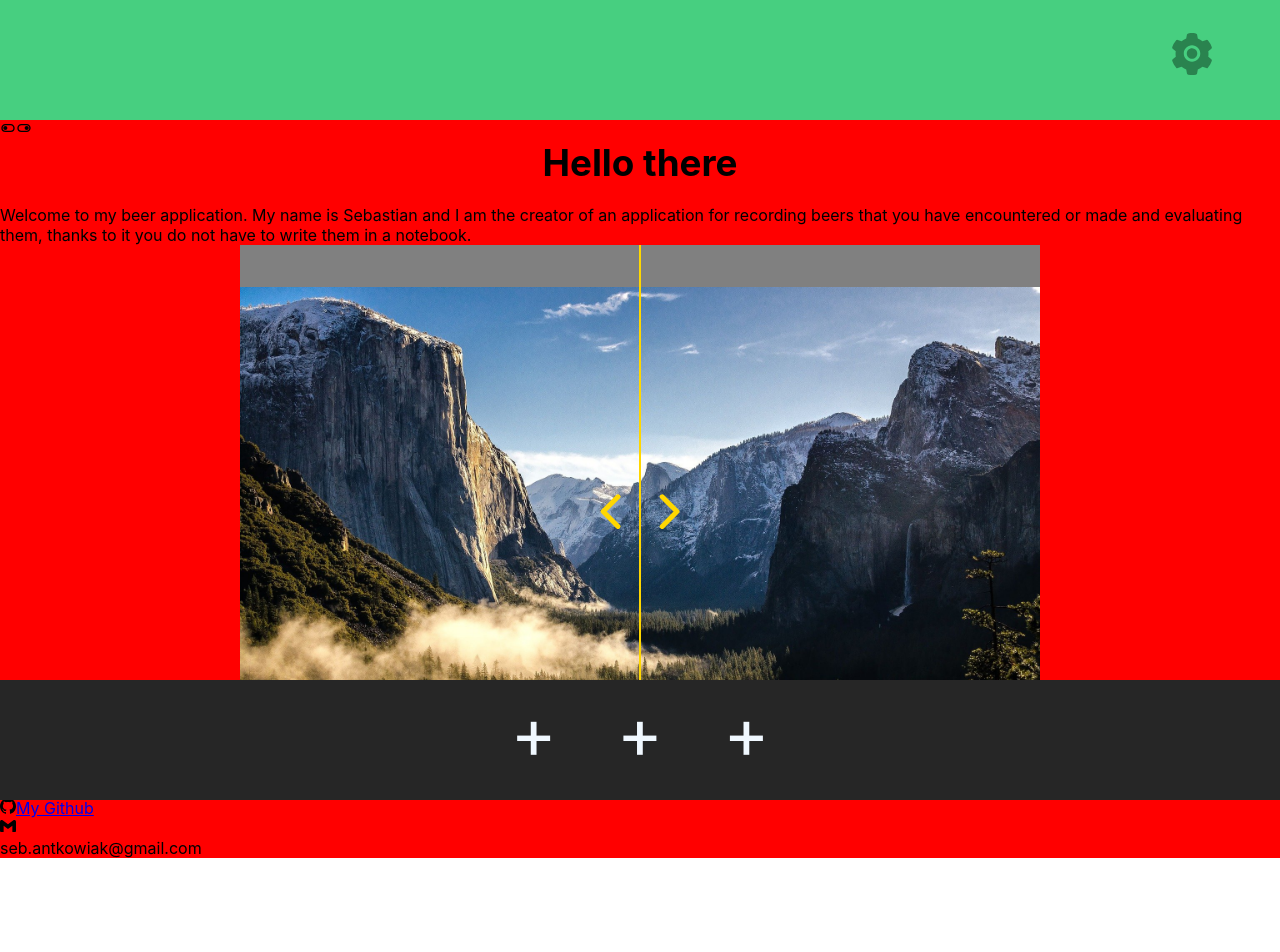
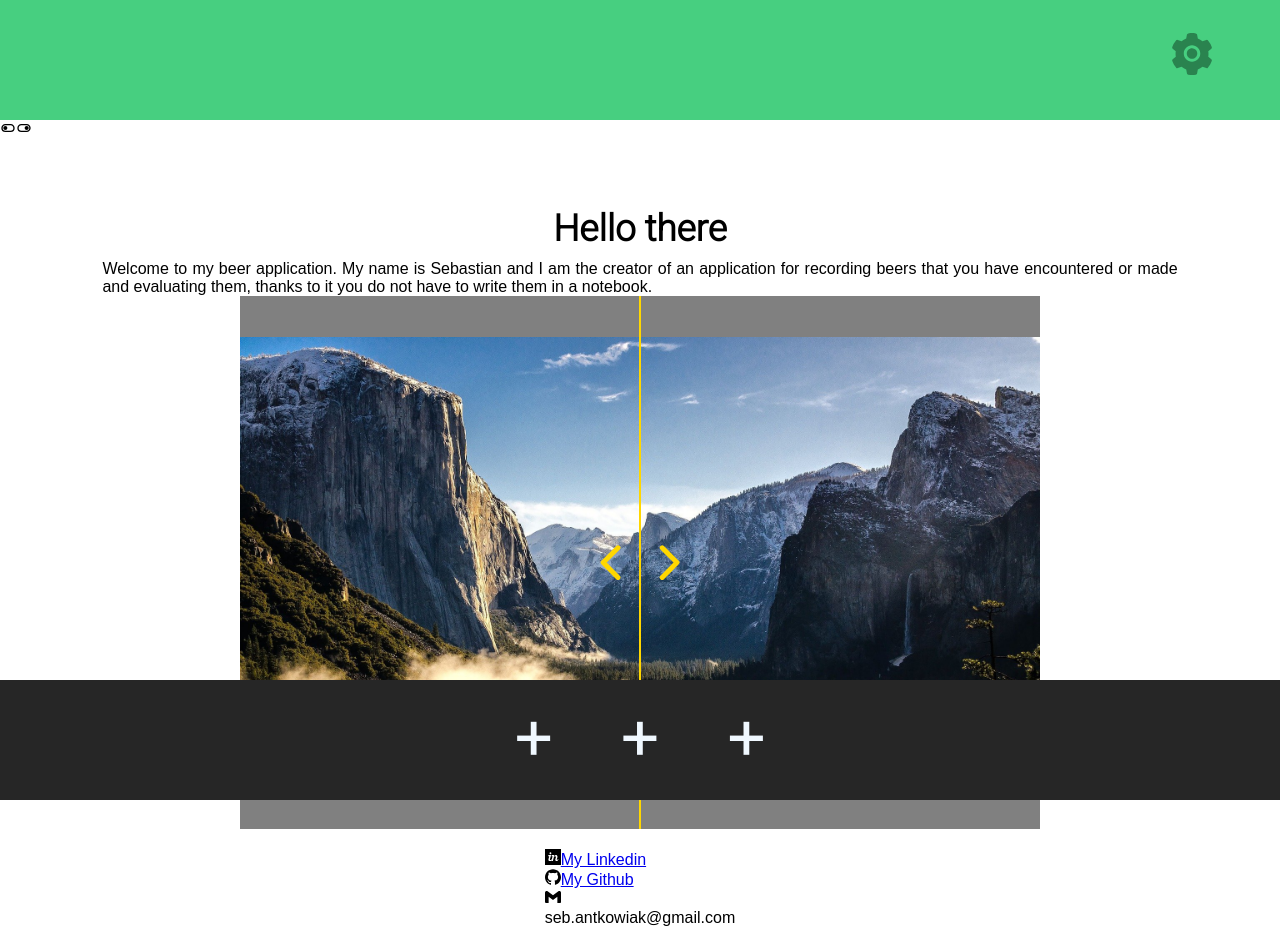
Before and after one commit to Antek97/-brewery, a React (Create React App) app: page / in a window 1280 px wide. Shown: the top 952 px of the page. Before the commit the page ends 858 px from the top, so only its background shows below. Built offline with nearby package versions, Linux system fonts and the light colour scheme.

Commit message:
add new font-family Roboto

```diff
--- a/public/index.html
+++ b/public/index.html
@@ -9,35 +9,14 @@
       name="description"
       content="Web site created using create-react-app"
     />
+    <link rel="preconnect" href="https://fonts.gstatic.com">
+    <link href="https://fonts.googleapis.com/css2?family=Roboto:wght@300&display=swap" rel="stylesheet">
     <link rel="apple-touch-icon" href="%PUBLIC_URL%/logo192.png" />
-    <!--
-      manifest.json provides metadata used when your web app is installed on a
-      user's mobile device or desktop. See https://developers.google.com/web/fundamentals/web-app-manifest/
-    -->
     <link rel="manifest" href="%PUBLIC_URL%/manifest.json" />
-    <!--
-      Notice the use of %PUBLIC_URL% in the tags above.
-      It will be replaced with the URL of the `public` folder during the build.
-      Only files inside the `public` folder can be referenced from the HTML.
-
-      Unlike "/favicon.ico" or "favicon.ico", "%PUBLIC_URL%/favicon.ico" will
-      work correctly both with client-side routing and a non-root public URL.
-      Learn how to configure a non-root public URL by running `npm run build`.
-    -->
     <title>React App</title>
   </head>
   <body>
     <noscript>You need to enable JavaScript to run this app.</noscript>
     <div id="root"></div>
-    <!--
-      This HTML file is a template.
-      If you open it directly in the browser, you will see an empty page.
-
-      You can add webfonts, meta tags, or analytics to this file.
-      The build step will place the bundled scripts into the <body> tag.
-
-      To begin the development, run `npm start` or `yarn start`.
-      To create a production bundle, use `npm run build` or `yarn build`.
-    -->
   </body>
 </html>
--- a/src/css/sass/_main.scss
+++ b/src/css/sass/_main.scss
@@ -25,11 +25,45 @@
 }
 
 .MainPageContainer{
+  font-family: Arial, Helvetica, sans-serif;
+  text-align: justify;
   margin-top: 15vh;
-  background-color: red;
+  background-color: white;
+  padding:6% 8%;
   &__VlogTitle{
-    padding:20px 0 ;
+    font-family: 'Roboto', sans-serif;
+    padding:10px 0 ;
     text-align: center;
     font-size: 2.3rem;
   }
 }
+
+.contact{
+  width: 100%;
+  display: flex;
+  justify-content: center;
+  align-items: center;
+  margin-top: 20px;
+  margin-bottom: 15vh;
+  flex-wrap: wrap;
+  &__unit{
+    padding:3px 0;
+    flex-basis: 100%;
+    font-size: 1.1rem;
+    font-family: 'Roboto', sans-serif;
+    color: rgba(78, 73, 73, 1);
+    a{
+      text-decoration: none;
+      color: rgba(78, 73, 73, 1);
+    }
+  }
+}
+.myInfo{
+  font-family: 'Roboto', sans-serif;
+  margin: 30px 0;
+}
+
+.articleFirst{
+  font-family: 'Roboto', sans-serif;
+  margin: 30px 0;
+}
--- a/src/css/sass/_profile.scss
+++ b/src/css/sass/_profile.scss
@@ -39,7 +39,6 @@
   }
 }
 
-
 .topPanelProfile{
   display: flex;
   justify-content:flex-end;
@@ -72,7 +71,6 @@
 
   }
 }
-
 
 .profilePanel{
   width: 100%;
@@ -109,6 +107,7 @@
     border-radius: 50%;
  }
  &__name{
+    font-family: 'Roboto', sans-serif;
     font-size: 1.6rem;
     flex-basis: 100%;
     text-align: center;
```
Also changed, not shown: src/css/stylesApp.css, 1 other file (tests, documents, lock files or other folders).
